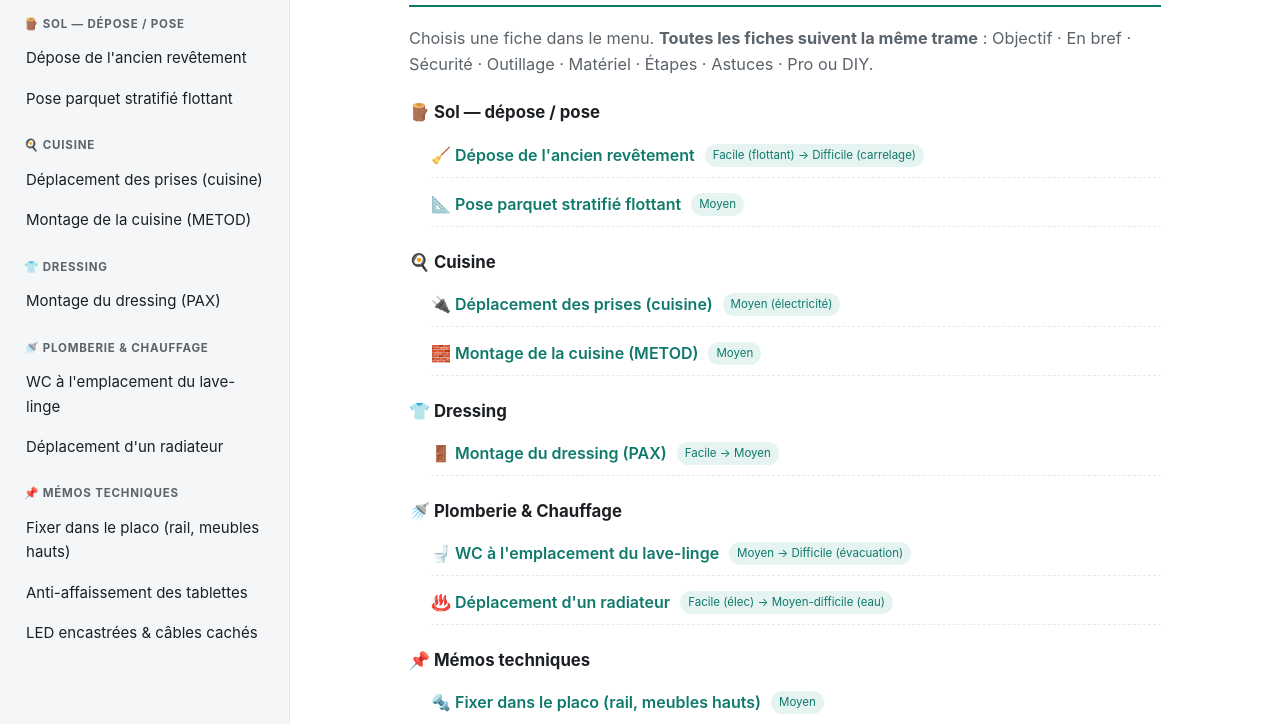
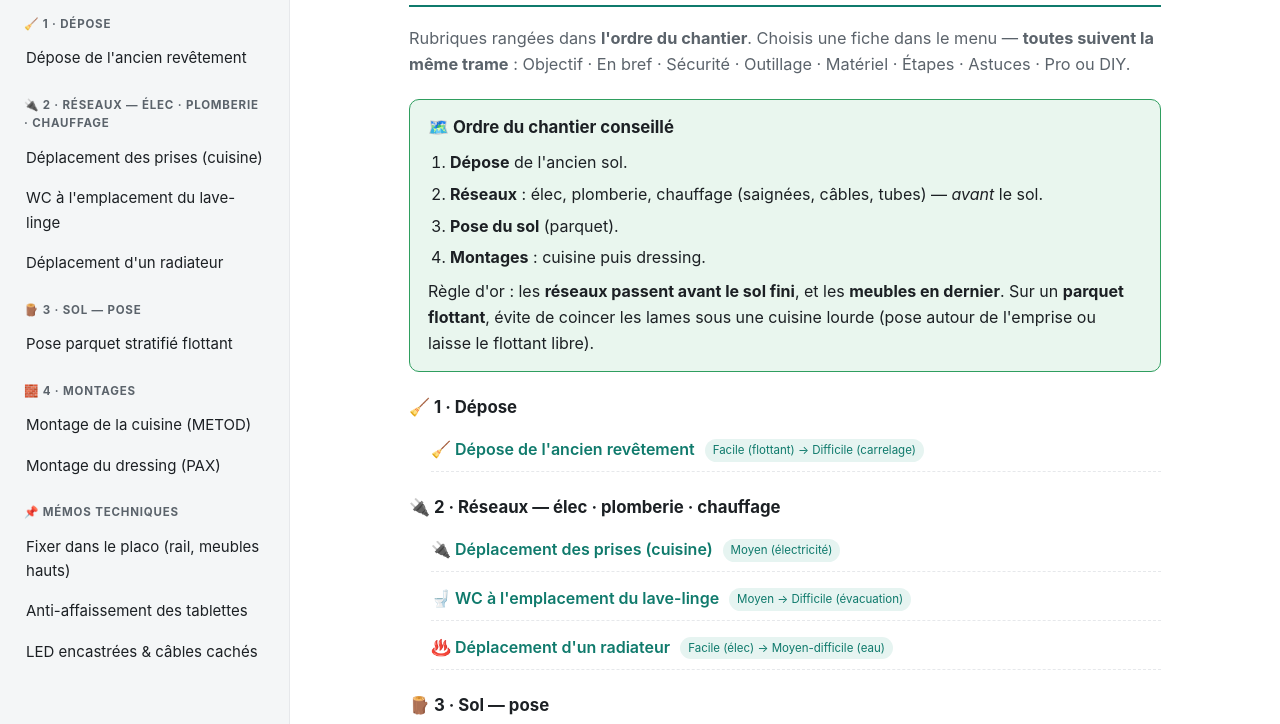
Before and after one commit to jis93/guide-travaux, a plain HTML site: page index.html in a window 1280 px wide. Shown: the part 74-798 px from the top of the page. Drawn offline with Linux system fonts and the light colour scheme.

Commit message:
Rubriques rangées dans l'ordre du chantier + encadré ordre des travaux

```diff
--- a/index.html
+++ b/index.html
@@ -26,7 +26,6 @@
     -webkit-font-smoothing:antialiased;}
   a{color:var(--accent)}
 
-  /* ---- layout ---- */
   .layout{display:flex; min-height:100vh}
   .sidebar{flex:0 0 var(--sidew); width:var(--sidew); background:var(--side);
     border-right:1px solid var(--line); position:sticky; top:0; align-self:flex-start;
@@ -44,14 +43,12 @@
   .content{flex:1; min-width:0; display:flex; justify-content:center}
   .inner{width:100%; max-width:800px; padding:34px 24px 90px}
 
-  /* ---- topbar (mobile) ---- */
   .topbar{display:none; position:sticky; top:0; z-index:20; background:var(--bg);
     border-bottom:1px solid var(--line); padding:10px 14px; align-items:center; gap:12px}
   .burger{font-size:1.4rem; background:none; border:1px solid var(--line); color:var(--fg);
     border-radius:8px; padding:2px 10px; cursor:pointer}
   .scrim{display:none}
 
-  /* ---- fiche ---- */
   .fiche h1{font-size:1.7rem; line-height:1.2; margin:0 0 18px; padding-bottom:12px;
     border-bottom:2px solid var(--accent)}
   .lead{color:var(--muted); font-size:1.02rem}
@@ -116,7 +113,8 @@
 
 <script>
 const DATA = [
-  { titre:"Sol — dépose / pose", icone:"🪵", fiches:[
+
+  { titre:"1 · Dépose", icone:"🧹", fiches:[
 
     { id:"depose-sol", titre:"Dépose de l'ancien revêtement", icone:"🧹",
       objectif:"Retirer l'ancien revêtement (parquet stratifié flottant et/ou carrelage) pour repartir sur un support propre et plan.",
@@ -144,33 +142,10 @@ const DATA = [
         "Après dépose, **contrôler la planéité** à la règle de 2 m (tu ragréeras si besoin avant la pose).",
         "⚠️ Doute amiante (avant 1997) → **stop**, fais diagnostiquer."
       ],
-      pro:"DIY possible. Le carrelage collé sur dalle est **très physique**. Amiante suspecté → **professionnel / diagnostic obligatoire**." },
-
-    { id:"pose-parquet", titre:"Pose parquet stratifié flottant", icone:"📐",
-      objectif:"Poser un parquet stratifié flottant clipsable sur le support préparé, avec les joints de dilatation nécessaires.",
-      bref:{diff:"Moyen", duree:"~1 j pour 20-25 m²", budget:"Strat ~10-40 €/m² + sous-couche ~3-6 €/m²"},
-      securite:["Cutter / scie → gants + lunettes.","Genouillères indispensables."],
-      outillage:["Scie sauteuse (lame anti-éclat) ou scie à onglet / circulaire","Mètre, équerre, crayon, règle","**Cales de dilatation** (~8 mm)","**Tire-lame + cale de frappe + maillet blanc**","Cutter"],
-      materiel:["Lames stratifiées **+10 %** (chutes)","Sous-couche (isolante ; **pare-vapeur si dalle/RDC**)","Barres de seuil","Plinthes ou quart-de-rond","Film polyane si pose sur dalle béton"],
-      etapes:[
-        "**Acclimater** les lames 48 h dans la pièce (emballées, à plat).",
-        "Vérifier le support : **propre, sec, plan** (règle 2 m, tolérance ~2-3 mm) → ragréer si besoin.",
-        "Poser le **pare-vapeur** (si dalle) puis la **sous-couche**.",
-        "Sens de pose : lames **parallèles à la lumière** (perpendiculaire à la fenêtre) en général.",
-        "Poser rang par rang avec **cales ~8 mm en périphérie** ; **décaler les joints** de ≥30 cm (démarrer avec la chute du rang précédent).",
-        "Clipser (à l'angle puis à plat), frapper au **tire-lame**.",
-        "Dernier rang recoupé en largeur ; découpes autour des tuyaux ; **scier le bas des huisseries** pour glisser les lames dessous.",
-        "Retirer les cales, poser les **plinthes (fixées au MUR, jamais au sol)** + barres de seuil aux jonctions/portes."
-      ],
-      astuces:[
-        "⚠️ **Toujours un joint de dilatation périphérique** : le flottant « travaille ». Plinthe/quart-de-rond ne doivent **pas bloquer** le parquet.",
-        "Grande longueur (>8 m) → prévoir un **joint de dilatation intermédiaire** (barre).",
-        "Commencer le long d'un **mur droit** ; vérifier le sens de clipsage avant de foncer."
-      ],
-      pro:"**DIY accessible** et gratifiant, même pour un débutant soigneux." }
+      pro:"DIY possible. Le carrelage collé sur dalle est **très physique**. Amiante suspecté → **professionnel / diagnostic obligatoire**." }
   ]},
 
-  { titre:"Cuisine", icone:"🍳", fiches:[
+  { titre:"2 · Réseaux — élec · plomberie · chauffage", icone:"🔌", fiches:[
 
     { id:"prises-cuisine", titre:"Déplacement des prises (cuisine)", icone:"🔌",
       objectif:"Déplacer / ajouter les prises pour la nouvelle implantation de cuisine (plan de travail, électroménager) en respectant la norme.",
@@ -192,36 +167,108 @@ const DATA = [
       ],
       astuces:[
         "⚠️ La cuisine exige des **circuits dédiés** — ne pas repiquer n'importe où.",
-        "Prévois la position **avant** de monter les meubles (accès aux boîtes derrière l'électroménager).",
+        "Fais ces saignées/passages **avant la pose du sol** et **avant les meubles** (accès aux boîtes derrière l'électroménager).",
         "Photographie/note le repérage au tableau."
       ],
       pro:"Déplacer une prise sur circuit existant = **DIY si tu es à l'aise et conforme**. **Ajout de ligne / modif du tableau / doute → électricien** (conformité + assurance)." },
 
-    { id:"montage-cuisine", titre:"Montage de la cuisine (METOD)", icone:"🧱",
+    { id:"wc-lave-linge", titre:"WC à l'emplacement du lave-linge", icone:"🚽",
+      objectif:"Installer un WC là où se trouve l'emplacement du lave-linge (arrivée d'eau + évacuation existantes).",
+      bref:{diff:"Moyen → Difficile (évacuation)", duree:"~1 j (broyeur)", budget:"WC ~100-300 € ou **WC broyeur ~300-500 €**"},
+      securite:["Couper l'eau (robinet d'arrêt / général) et vidanger.","Soigner l'**étanchéité** (fuites = dégâts).","Prévoir la **ventilation** de l'évacuation."],
+      outillage:["Clés plates / à molette, pince multiprise","Niveau, mètre","Perceuse + forets (fixation cuvette)","Scie, cutter","Cartouche silicone sanitaire, téflon/filasse"],
+      materiel:["WC classique **ou WC à broyeur (Sanibroyeur)**","Pipe/manchon d'évacuation, robinet d'arrêt, flexible","Joints, silicone sanitaire, chevilles adaptées au sol"],
+      etapes:[
+        "Couper l'eau, déposer le lave-linge, **repérer arrivée d'eau + évacuation** existantes.",
+        "**Vérifier l'évacuation** (LE point clé) : possible en **Ø100 avec pente** vers la chute ? Sinon → **WC broyeur** (se raccorde sur **Ø40/32**).",
+        "Positionner le WC, tracer, percer, cheviller.",
+        "Raccorder l'**évacuation** (pente ~1-3 cm/m pour un classique ; sortie broyeur vers l'évac lave-linge).",
+        "Raccorder l'**alimentation** (robinet d'arrêt + flexible + réservoir), **téflon/filasse** sur les filetages.",
+        "Fixer la cuvette, **joint silicone au sol**, tester la chasse + l'étanchéité sur plusieurs cycles."
+      ],
+      astuces:[
+        "⚠️ **Le diamètre/pente d'évacuation est LE point critique** : un WC classique veut du **Ø100**, un emplacement lave-linge n'a souvent que du **Ø40** → d'où l'intérêt du **broyeur**.",
+        "Fais le **rough-in** (arrivée/évac) avant la pose du sol ; la pose finale de la cuvette peut venir après.",
+        "Vérifier la **distance de refoulement** max d'un broyeur ; WC = **eau froide** uniquement."
+      ],
+      pro:"**WC broyeur sur évacuation existante = DIY accessible.** Création d'une **évacuation Ø100** / reprise de la chute → **plombier**." },
+
+    { id:"deplacement-radiateur", titre:"Déplacement d'un radiateur", icone:"♨️",
+      objectif:"Déplacer un radiateur à un nouvel emplacement — **électrique** (simple) ou **à eau / chauffage central** (plus technique).",
+      bref:{diff:"Facile (élec) → Moyen-difficile (eau)", duree:"½ à 1 j", budget:"Faible (élec) → Moyen (tubes/raccords)"},
+      securite:[
+        "**Électrique** : couper au tableau + **VAT**.",
+        "**À eau** : couper la chaudière/circulateur, **fermer les vannes**, **vidanger** — risque de fuite."
+      ],
+      outillage:["Élec : VAT, tournevis isolés, outillage saignée/moulure","Eau : clés, pince multiprise, **coupe-tube**, **sertisseuse** (multicouche) ou raccords à visser, clé à purgeur, seau"],
+      materiel:["Élec : câble, boîte, support radiateur","Eau : tubes **multicouche/PER** + raccords, **robinet thermostatique + coude de réglage**, té de piquage, téflon/filasse, supports muraux"],
+      etapes:[
+        "**Électrique** : débrancher, déposer, déplacer/créer la ligne d'alimentation, refixer, rebrancher.",
+        "**À eau** — 1. Couper chaudière, fermer les vannes, **vidanger** le radiateur.",
+        "2. Déposer radiateur + supports.",
+        "3. **Piquage** (té) sur le réseau et tirer les tubes vers le nouvel emplacement (à faire **avant le sol** si passage encastré).",
+        "4. Poser les supports (hauteur ~10-12 cm du sol, idéalement **sous une fenêtre**).",
+        "5. Raccorder robinet + coude, remonter le radiateur.",
+        "6. **Remettre en eau, PURGER l'air**, vérifier l'étanchéité et la pression."
+      ],
+      astuces:[
+        "⚠️ **Bien purger** sinon le radiateur ne chauffe pas ; contrôler la **pression** (~1-1,5 bar au manomètre).",
+        "Emplacement **sous fenêtre** = meilleure diffusion.",
+        "Élec : respecter la **ligne dédiée** du radiateur."
+      ],
+      pro:"**Électrique = DIY accessible.** **Eau / chauffage central** (reprise de réseau, soudure, chaudière sous garantie) → souvent **chauffagiste/plombier**." }
+  ]},
+
+  { titre:"3 · Sol — pose", icone:"🪵", fiches:[
+
+    { id:"pose-parquet", titre:"Pose parquet stratifié flottant", icone:"📐",
+      objectif:"Poser un parquet stratifié flottant clipsable sur le support préparé, avec les joints de dilatation nécessaires.",
+      bref:{diff:"Moyen", duree:"~1 j pour 20-25 m²", budget:"Strat ~10-40 €/m² + sous-couche ~3-6 €/m²"},
+      securite:["Cutter / scie → gants + lunettes.","Genouillères indispensables."],
+      outillage:["Scie sauteuse (lame anti-éclat) ou scie à onglet / circulaire","Mètre, équerre, crayon, règle","**Cales de dilatation** (~8 mm)","**Tire-lame + cale de frappe + maillet blanc**","Cutter"],
+      materiel:["Lames stratifiées **+10 %** (chutes)","Sous-couche (isolante ; **pare-vapeur si dalle/RDC**)","Barres de seuil","Plinthes ou quart-de-rond","Film polyane si pose sur dalle béton"],
+      etapes:[
+        "**Acclimater** les lames 48 h dans la pièce (emballées, à plat).",
+        "Vérifier le support : **propre, sec, plan** (règle 2 m, tolérance ~2-3 mm) → ragréer si besoin.",
+        "Poser le **pare-vapeur** (si dalle) puis la **sous-couche**.",
+        "Sens de pose : lames **parallèles à la lumière** (perpendiculaire à la fenêtre) en général.",
+        "Poser rang par rang avec **cales ~8 mm en périphérie** ; **décaler les joints** de ≥30 cm (démarrer avec la chute du rang précédent).",
+        "Clipser (à l'angle puis à plat), frapper au **tire-lame**.",
+        "Dernier rang recoupé en largeur ; découpes autour des tuyaux ; **scier le bas des huisseries** pour glisser les lames dessous.",
+        "Retirer les cales, poser les **plinthes (fixées au MUR, jamais au sol)** + barres de seuil aux jonctions/portes."
+      ],
+      astuces:[
+        "⚠️ **Toujours un joint de dilatation périphérique** : le flottant « travaille ». Plinthe/quart-de-rond ne doivent **pas bloquer** le parquet.",
+        "Grande longueur (>8 m) → prévoir un **joint de dilatation intermédiaire** (barre).",
+        "⚠️ **Cuisine sur flottant** : ne « coince » pas les lames sous des meubles lourds → pose **autour de l'emprise** de la cuisine, ou laisse le flottant vraiment libre."
+      ],
+      pro:"**DIY accessible** et gratifiant, même pour un débutant soigneux." }
+  ]},
+
+  { titre:"4 · Montages", icone:"🧱", fiches:[
+
+    { id:"montage-cuisine", titre:"Montage de la cuisine (METOD)", icone:"🍳",
       objectif:"Monter et poser la cuisine IKEA METOD de façon **propre et parfaitement alignée**.",
       bref:{diff:"Moyen", duree:"1 à 3 j selon taille", budget:"Outillage + accessoires + silicone"},
       securite:["EPI + genouillères.","Couper eau/élec pour les raccordements.","**Fixation murale sérieuse** (meubles hauts chargés) — cf mémo placo."],
       outillage:["**Niveau laser** + niveau à bulle","Perceuse-visseuse (+ perforateur si mur dur)","**Serre-joints** ★","Détecteur montants/câbles","Scie sauteuse / **circulaire + rail**, scie cloche","Embouts Pozidriv + hex","Pistolet à mastic"],
       materiel:["Caissons METOD, **rail de suspension**, pieds réglables","**Chevilles adaptées** (Molly si placo)","Plan de travail, plinthes, joues de finition","Silicone sanitaire"],
       etapes:[
-        "Relevé + implantation ; **repérer les réseaux** (eau / élec / évacuation).",
+        "Relevé + implantation (les **prises** et **réseaux** sont déjà en place — voir phase 2).",
         "**Ligne de niveau au laser** ; poser le **rail de suspension** (vissé dans les montants + Molly — cf mémo placo).",
         "Meubles **hauts** sur le rail : alignés, **clampés à fleur**, solidarisés entre eux.",
         "Meubles **bas** : régler les pieds (**partir du point le plus haut du sol**), aligner, clamper, solidariser.",
         "**Plan de travail** : mesure, découpe (rail + lame fine + ruban de masquage), découpes évier/plaque (scie cloche/sauteuse), joints.",
-        "Raccords évier / plaque / électroménager (cf fiches concernées).",
+        "Raccords évier / plaque / électroménager.",
         "Façades, plinthes, joues, **silicone** de finition."
       ],
       astuces:[
         "**Les 4 réflexes** : point haut du sol → rail au laser → clamper à fleur AVANT de solidariser → masquer + couper du bon côté.",
         "Si tu ne prends que 3 outils : **laser + serre-joints + visseuse**."
       ],
-      pro:"Montage **DIY**. Les raccordements **eau / élec / gaz** selon ton aisance (sinon plombier/électricien)." }
-  ]},
+      pro:"Montage **DIY**. Les raccordements **eau / élec / gaz** selon ton aisance (sinon plombier/électricien)." },
 
-  { titre:"Dressing", icone:"👕", fiches:[
-
-    { id:"montage-dressing", titre:"Montage du dressing (PAX)", icone:"🚪",
+    { id:"montage-dressing", titre:"Montage du dressing (PAX)", icone:"👕",
       objectif:"Monter le dressing PAX de niveau, fixé au mur, et **anticiper l'affaissement des tablettes**.",
       bref:{diff:"Facile → Moyen", duree:"½ à 1 j", budget:"Caissons + accessoires (+ renforts éventuels)"},
       securite:["⚠️ **Fixation anti-bascule au mur OBLIGATOIRE**.","EPI, surface propre pour assembler."],
@@ -239,55 +286,6 @@ const DATA = [
         "**Bien clipser** les tablettes et **ancrer au mur** : ça limite l'écartement du cadre (ce qui fait sauter les taquets)."
       ],
       pro:"**DIY** intégral." }
-  ]},
-
-  { titre:"Plomberie & Chauffage", icone:"🚿", fiches:[
-
-    { id:"wc-lave-linge", titre:"WC à l'emplacement du lave-linge", icone:"🚽",
-      objectif:"Installer un WC là où se trouve l'emplacement du lave-linge (arrivée d'eau + évacuation existantes).",
-      bref:{diff:"Moyen → Difficile (évacuation)", duree:"~1 j (broyeur)", budget:"WC ~100-300 € ou **WC broyeur ~300-500 €**"},
-      securite:["Couper l'eau (robinet d'arrêt / général) et vidanger.","Soigner l'**étanchéité** (fuites = dégâts).","Prévoir la **ventilation** de l'évacuation."],
-      outillage:["Clés plates / à molette, pince multiprise","Niveau, mètre","Perceuse + forets (fixation cuvette)","Scie, cutter","Cartouche silicone sanitaire, téflon/filasse"],
-      materiel:["WC classique **ou WC à broyeur (Sanibroyeur)**","Pipe/manchon d'évacuation, robinet d'arrêt, flexible","Joints, silicone sanitaire, chevilles adaptées au sol"],
-      etapes:[
-        "Couper l'eau, déposer le lave-linge, **repérer arrivée d'eau + évacuation** existantes.",
-        "**Vérifier l'évacuation** (LE point clé) : possible en **Ø100 avec pente** vers la chute ? Sinon → **WC broyeur** (se raccorde sur **Ø40/32**).",
-        "Positionner le WC, tracer, percer, cheviller.",
-        "Raccorder l'**évacuation** (pente ~1-3 cm/m pour un classique ; sortie broyeur vers l'évac lave-linge).",
-        "Raccorder l'**alimentation** (robinet d'arrêt + flexible + réservoir), **téflon/filasse** sur les filetages.",
-        "Fixer la cuvette, **joint silicone au sol**, tester la chasse + l'étanchéité sur plusieurs cycles."
-      ],
-      astuces:[
-        "⚠️ **Le diamètre/pente d'évacuation est LE point critique** : un WC classique veut du **Ø100**, un emplacement lave-linge n'a souvent que du **Ø40** → d'où l'intérêt du **broyeur**.",
-        "Vérifier la **distance de refoulement** max d'un broyeur jusqu'à la chute.",
-        "WC = **eau froide** uniquement."
-      ],
-      pro:"**WC broyeur sur évacuation existante = DIY accessible.** Création d'une **évacuation Ø100** / reprise de la chute → **plombier**." },
-
-    { id:"deplacement-radiateur", titre:"Déplacement d'un radiateur", icone:"♨️",
-      objectif:"Déplacer un radiateur à un nouvel emplacement — **électrique** (simple) ou **à eau / chauffage central** (plus technique).",
-      bref:{diff:"Facile (élec) → Moyen-difficile (eau)", duree:"½ à 1 j", budget:"Faible (élec) → Moyen (tubes/raccords)"},
-      securite:[
-        "**Électrique** : couper au tableau + **VAT**.",
-        "**À eau** : couper la chaudière/circulateur, **fermer les vannes**, **vidanger** — risque de fuite."
-      ],
-      outillage:["Élec : VAT, tournevis isolés, outillage saignée/moulure","Eau : clés, pince multiprise, **coupe-tube**, **sertisseuse** (multicouche) ou raccords à visser, clé à purgeur, seau"],
-      materiel:["Élec : câble, boîte, support radiateur","Eau : tubes **multicouche/PER** + raccords, **robinet thermostatique + coude de réglage**, té de piquage, téflon/filasse, supports muraux"],
-      etapes:[
-        "**Électrique** : débrancher, déposer, déplacer/créer la ligne d'alimentation, refixer, rebrancher.",
-        "**À eau** — 1. Couper chaudière, fermer les vannes, **vidanger** le radiateur.",
-        "2. Déposer radiateur + supports.",
-        "3. **Piquage** (té) sur le réseau et tirer les tubes vers le nouvel emplacement.",
-        "4. Poser les supports (hauteur ~10-12 cm du sol, idéalement **sous une fenêtre**).",
-        "5. Raccorder robinet + coude, remonter le radiateur.",
-        "6. **Remettre en eau, PURGER l'air**, vérifier l'étanchéité et la pression."
-      ],
-      astuces:[
-        "⚠️ **Bien purger** sinon le radiateur ne chauffe pas ; contrôler la **pression** (~1-1,5 bar au manomètre).",
-        "Emplacement **sous fenêtre** = meilleure diffusion.",
-        "Élec : respecter la **ligne dédiée** du radiateur."
-      ],
-      pro:"**Électrique = DIY accessible.** **Eau / chauffage central** (reprise de réseau, soudure, chaudière sous garantie) → souvent **chauffagiste/plombier**." }
   ]},
 
   { titre:"Mémos techniques", icone:"📌", fiches:[
@@ -370,8 +368,15 @@ function renderFiche(f){
 }
 function renderHome(){
   var h = "<article class='fiche'><h1>🛠️ Mes travaux</h1>"
-    + "<p class='lead'>Choisis une fiche dans le menu. <strong>Toutes les fiches suivent la même trame</strong> : "
-    + "Objectif · En bref · Sécurité · Outillage · Matériel · Étapes · Astuces · Pro ou DIY.</p>";
+    + "<p class='lead'>Rubriques rangées dans <strong>l'ordre du chantier</strong>. Choisis une fiche dans le menu — "
+    + "<strong>toutes suivent la même trame</strong> : Objectif · En bref · Sécurité · Outillage · Matériel · Étapes · Astuces · Pro ou DIY.</p>"
+    + "<div class='block callout tip'><h2>🗺️ Ordre du chantier conseillé</h2><ol>"
+      + "<li><strong>Dépose</strong> de l'ancien sol.</li>"
+      + "<li><strong>Réseaux</strong> : élec, plomberie, chauffage (saignées, câbles, tubes) — <em>avant</em> le sol.</li>"
+      + "<li><strong>Pose du sol</strong> (parquet).</li>"
+      + "<li><strong>Montages</strong> : cuisine puis dressing.</li>"
+      + "</ol><p style='margin:8px 0 0'>Règle d'or : les <strong>réseaux passent avant le sol fini</strong>, et les <strong>meubles en dernier</strong>. "
+      + "Sur un <strong>parquet flottant</strong>, évite de coincer les lames sous une cuisine lourde (pose autour de l'emprise ou laisse le flottant libre).</p></div>";
   DATA.forEach(function(r){
     h += "<div class='block'><h2>"+(r.icone||"")+" "+fmt(r.titre)+"</h2><ul class='home-list'>";
     r.fiches.forEach(function(f){
@@ -406,7 +411,6 @@ buildNav();
 window.addEventListener("hashchange", route);
 route();
 
-/* mobile */
 document.getElementById("burger").addEventListener("click", function(){ document.body.classList.toggle("nav-open"); });
 document.getElementById("scrim").addEventListener("click", function(){ document.body.classList.remove("nav-open"); });
 </script>
```
